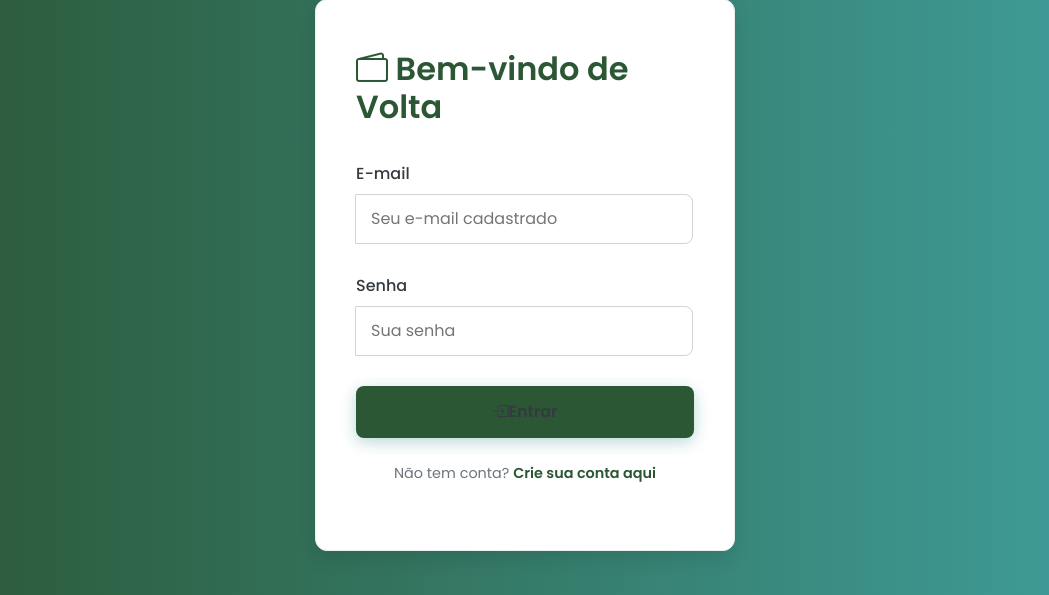
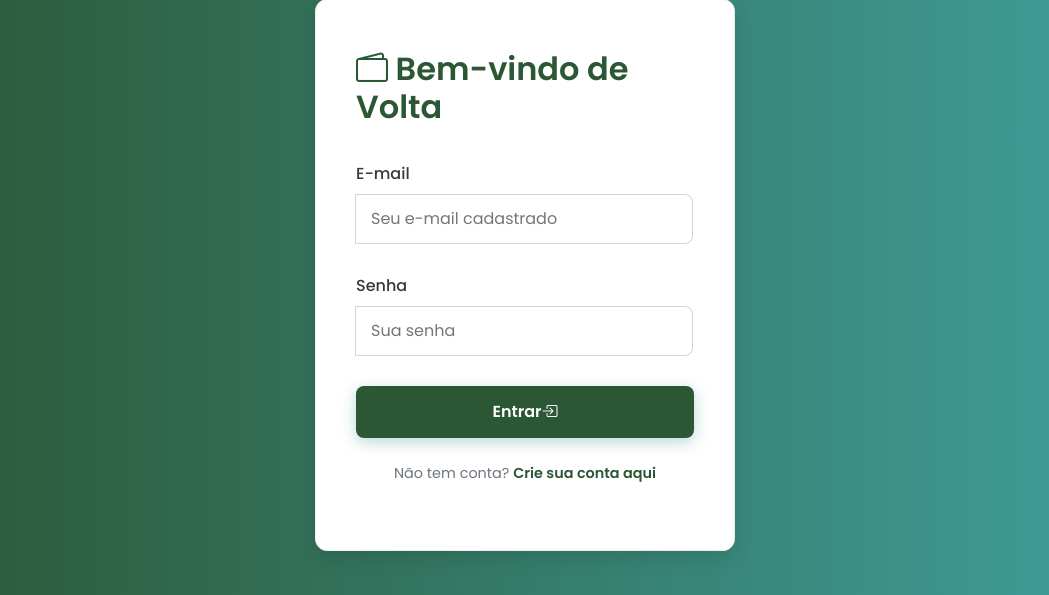
Before and after one commit to kauaguerrero/PayAttention, a Flask app: page /login in a window 1280 px wide. Shown: the part 125-720 px from the top of the page, without its empty margins (115-1164 px from the left). Run offline with Flask 3, Linux system fonts and the light colour scheme; some libraries are stand-ins or nearby versions.

Commit message:
Refatoração de botões!

```diff
--- a/templates/login.html
+++ b/templates/login.html
@@ -89,8 +89,8 @@
                 <label for="senha">Senha</label>
                 <input type="password" id="senha" name="senha" placeholder="Sua senha" required>
             </div>
-            <button type="submit">
-                <i class="bi bi-box-arrow-in-right"></i> Entrar
+            <button style="color:white" type="submit">
+                Entrar <i class="bi bi-box-arrow-in-right"></i>
             </button>
         </form>
 
```
